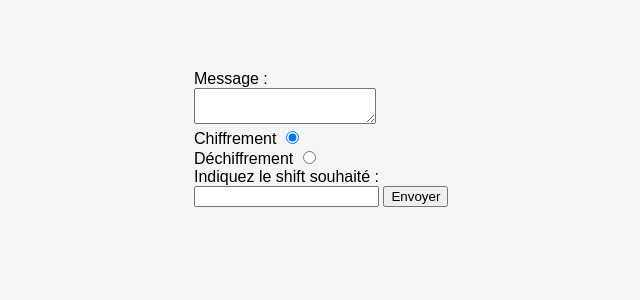
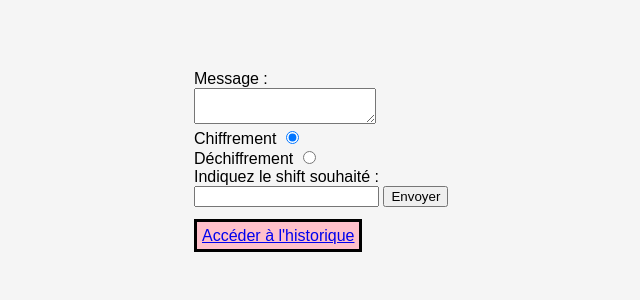
Before and after one commit to minafnd/flask_exercice_cesar, a Flask app: page /form in a window 1280 px wide. Shown: the top 300 px of the page, without its empty margins (46-686 px from the left). Run offline with Flask 3, Linux system fonts and the light colour scheme.

Commit message:
feat(cesar): addition of web server for static files + history deletion feaeature

```diff
--- a/app.py
+++ b/app.py
@@ -1,5 +1,5 @@
 from cesar import cesar, decesar
-from flask import Flask, request, render_template, redirect, flash
+from flask import Flask, request, render_template, redirect, flash, url_for
 from flask_sqlalchemy import SQLAlchemy
 
 app = Flask(__name__)
@@ -73,5 +73,16 @@ def history():
     return render_template("history.html", entries=entries)
 
 
+@app.route("/delete-history/<int:entry_id>")
+def delete_history(entry_id):
+    entry = HistoryEntry.query.get(entry_id)
+    if not entry:
+        flash("Entrée d'historique non trouvée", "error")
+        return redirect(url_for("history"))
+    db.session.delete(entry)
+    db.session.commit()
+    flash("Entrée d'historique supprimée avec succès", "success")
+    return redirect(url_for("history"))
+
 if __name__ == "__main__":
     app.run(debug=True)
--- a/docker-compose.yml
+++ b/docker-compose.yml
@@ -1,6 +1,8 @@
 services:
   web:
     image: tp-cesar:latest
+    volumes:
+      - ./app/static:/app/static
     expose:
       - "8000"
   reverse_proxy:
@@ -9,6 +11,7 @@ services:
       - "8097:80"
     volumes:
       - "./nginx/default.conf:/etc/nginx/conf.d/default.conf"
+      - ./app/static:/app/static
     depends_on:
       - web
 
--- a/static/style.css
+++ b/static/style.css
@@ -67,7 +67,7 @@ body {
     color: #666;
 }
 
-.result {
+.success {
     color :rgb(22, 21, 21);
     background-color: rgb(218, 245, 218);
     text-align: center;
@@ -96,3 +96,15 @@ label{
 .radio{
     display: inline;
  }
+.btn_history{
+    margin-top: 20px;
+}
+ .button{
+    border: solid black;
+    background-color: pink;
+    padding: 5px;
+ }
+
+ .button::hover{
+    background-color: purple;
+ }
--- a/templates/form.html
+++ b/templates/form.html
@@ -3,7 +3,7 @@
 
 {% include "flash.html" %}
 {% if result %}
-    <div class="result">
+    <div class="success">
 		<p>Message initial: {{msg}}</p>
         <p>Vous souhaitiez un {{crypttype}} avec un shift de {{shift}}.</p>
         <p>Le resultat est : {{ result }}</p>
@@ -30,4 +30,8 @@
     <button type="submit">Envoyer</button>
 </form>
 
+<div class="btn_history">
+    <a class="button" href="/history">Accéder à l'historique</a>
+</div>
+
 {% endblock %}
--- a/templates/history.html
+++ b/templates/history.html
@@ -1,5 +1,8 @@
 {% extends "base.html" %}
 {% block content %}
+
+{% include "flash.html" %}
+
     <table>
         <thead>
             <tr>
@@ -8,6 +11,7 @@
                 <th>Message original</th>
                 <th>Clé</th>
                 <th>Résultat</th>
+                <th>Action</th>
             </tr>
         </thead>
         <tbody>
@@ -18,6 +22,7 @@
                 <td>{{entry.message}}</td>
                 <td>{{entry.key}}</td>
                 <td>{{entry.result}}</td>
+                <td> <a href="{{ url_for('delete_history', entry_id=entry.id) }}">Supprimer</a></td>
             </tr>
             {% endfor %}
 
```
Also changed, not shown: 1 other file.
